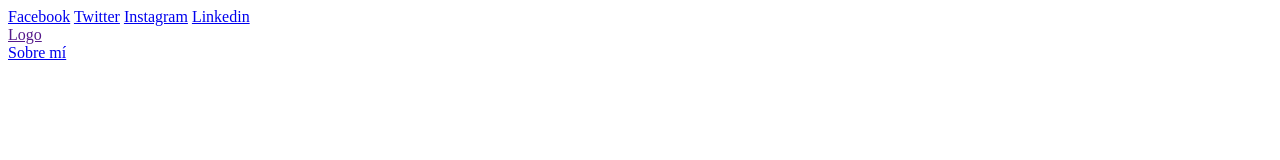
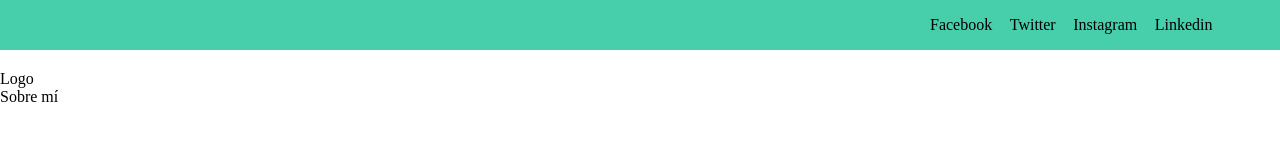
Before and after one commit to VladimirValdes/MyBlog, a plain HTML site: page index.html in a window 1280 px wide. Drawn offline with Linux system fonts and the light colour scheme.

Commit message:
style icons ready

```diff
--- a/css/main.css
+++ b/css/main.css
@@ -0,0 +1,40 @@
+body {
+    box-sizing: border-box;
+
+    width: 100vw;
+    height: 100vh;
+    margin: 0;
+    padding: 0;
+}
+
+a {
+    display: inline;
+
+    color: black;
+    text-decoration: none;
+}
+
+header {
+    width: 100%;
+    height: 140px;
+    display: grid;
+    grid-template-rows: 1fr 1fr;
+}
+
+header .header-icons-container {
+    width: 100%;
+    height: 50px;
+    display: grid;
+
+    background-color: #47cfac;
+}
+
+header .header-icons-container .icons {
+    width: 300px;
+    height: auto;
+    display: flex;
+    align-items: center;
+    justify-content: space-between;
+    justify-self: flex-end;
+    margin-right: 50px;
+}
--- a/index.html
+++ b/index.html
@@ -9,8 +9,8 @@
 </head>
 <body>
     <header>
-        <section>
-            <div>
+        <section class="header-icons-container">
+            <div class="icons">
                 <a href="/">Facebook</a>
                 <a href="/">Twitter</a>
                 <a href="/">Instagram</a>
@@ -18,11 +18,11 @@
                 <a href="/"></a>
             </div>
         </section>
-        <nav>
-            <section>
+        <nav >
+            <section class="nav-logo-container">
                 <a href="">Logo</a>
             </section>
-            <section>
+            <section class="profile-link">
                 <a href="perfil.html">Sobre mí</a>
             </section>
         </nav>
```
